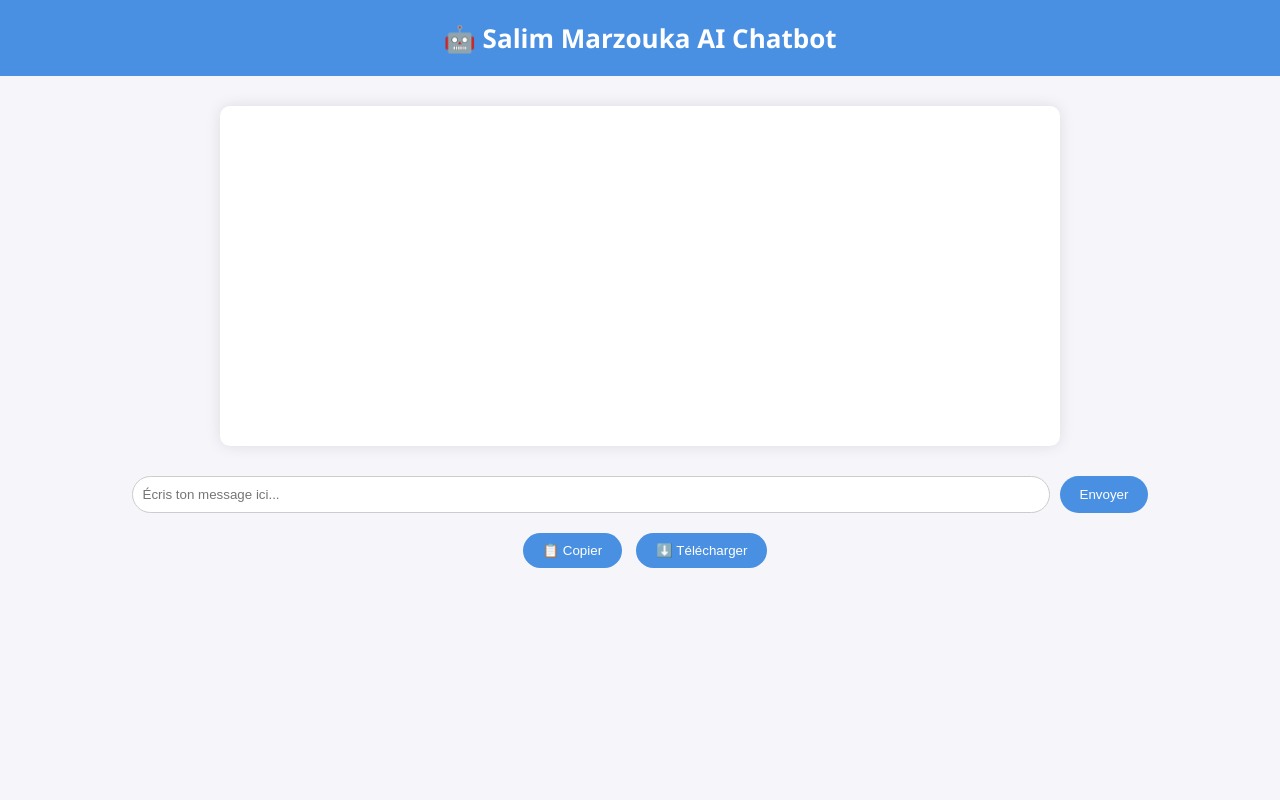
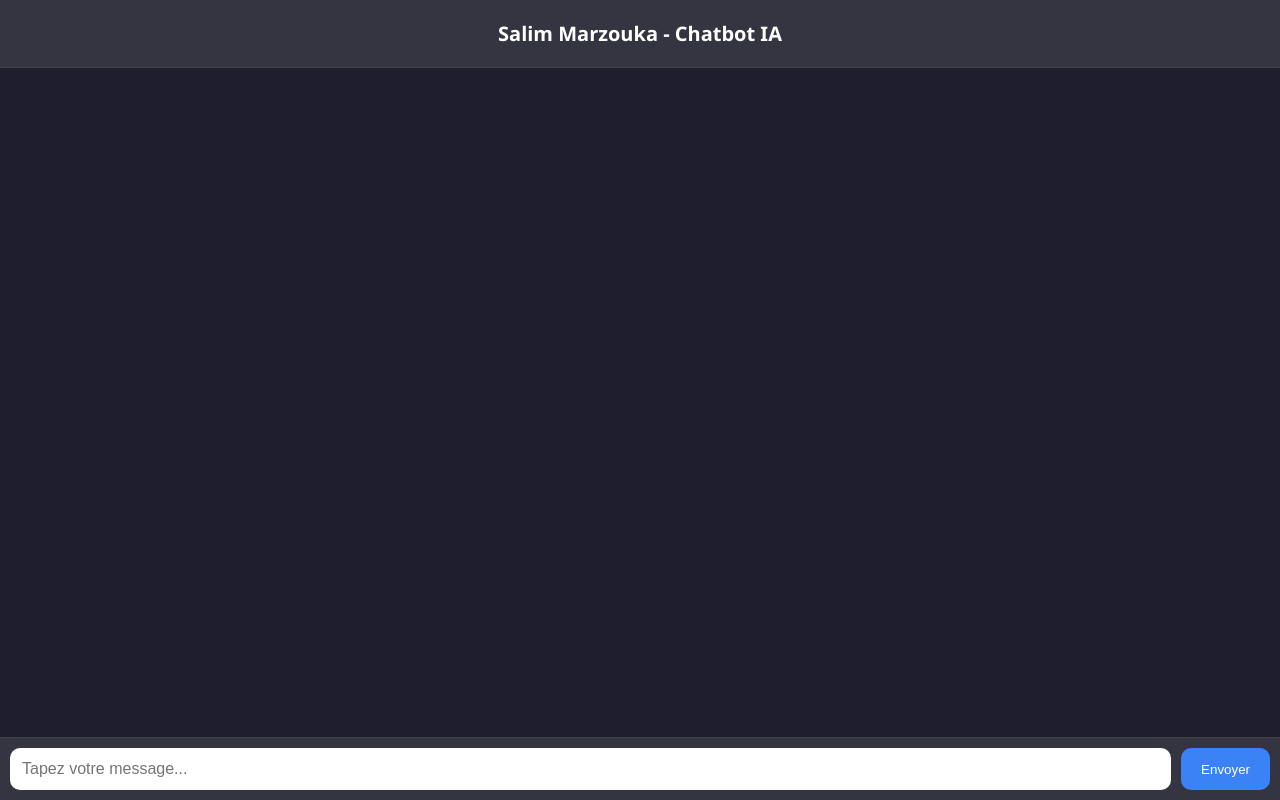
Before and after one commit to marzouka22/chatbot-salim, a Flask app: page / in a window 1280 px wide. Run offline with Flask 3, Linux system fonts and the light colour scheme.

Commit message:
Update index.html

```diff
--- a/templates/index.html
+++ b/templates/index.html
@@ -2,92 +2,91 @@
 <html lang="fr">
 <head>
     <meta charset="UTF-8">
-    <title>Bot Salim Marzouka</title>
+    <title>Chatbot - Salim Marzouka</title>
     <style>
         body {
-            background: #f5f5fa;
-            font-family: 'Segoe UI', sans-serif;
+            margin: 0;
             padding: 0;
-            margin: 0;
+            font-family: "Segoe UI", sans-serif;
+            background-color: #1e1e2f;
+            color: #ffffff;
+            display: flex;
+            flex-direction: column;
+            height: 100vh;
         }
-        h1 {
-            background: #4a90e2;
-            color: white;
+        header {
+            background-color: #343541;
             padding: 20px;
-            margin: 0;
             text-align: center;
-            font-size: 26px;
+            font-size: 20px;
+            font-weight: bold;
+            border-bottom: 1px solid #444;
         }
         #chatbox {
-            max-width: 800px;
-            margin: 30px auto;
-            background: white;
-            border-radius: 10px;
-            box-shadow: 0 0 15px rgba(0,0,0,0.1);
+            flex: 1;
+            overflow-y: auto;
             padding: 20px;
-            min-height: 300px;
         }
         .message {
-            margin-bottom: 10px;
+            margin: 15px 0;
+            display: flex;
         }
         .user {
-            text-align: right;
+            justify-content: flex-end;
         }
         .user .bubble {
-            display: inline-block;
-            background: #d1eaff;
-            color: black;
-            padding: 10px 15px;
-            border-radius: 20px;
+            background-color: #3b82f6;
+            color: #fff;
         }
         .bot {
-            text-align: left;
+            justify-content: flex-start;
         }
         .bot .bubble {
-            display: inline-block;
-            background: #e8e8e8;
-            color: black;
-            padding: 10px 15px;
-            border-radius: 20px;
+            background-color: #2a2b3a;
+            color: #e0e0e0;
+        }
+        .bubble {
+            max-width: 70%;
+            padding: 12px 18px;
+            border-radius: 15px;
+            line-height: 1.5;
         }
         #inputForm {
             display: flex;
-            justify-content: center;
-            margin-top: 20px;
+            padding: 10px;
+            background-color: #343541;
+            border-top: 1px solid #444;
         }
-        input[type="text"] {
-            padding: 10px;
-            width: 70%;
-            border-radius: 20px;
-            border: 1px solid #ccc;
+        #userInput {
+            flex: 1;
+            padding: 12px;
+            border-radius: 10px;
+            border: none;
+            font-size: 16px;
+            margin-right: 10px;
         }
         button {
-            margin-left: 10px;
-            padding: 10px 20px;
-            border-radius: 20px;
-            background: #4a90e2;
+            background-color: #3b82f6;
             color: white;
             border: none;
+            padding: 12px 20px;
+            border-radius: 10px;
+            cursor: pointer;
         }
-        #actions {
-            text-align: center;
-            margin-top: 20px;
+        button:hover {
+            background-color: #2563eb;
         }
     </style>
 </head>
 <body>
-    <h1>🤖 Salim Marzouka AI Chatbot</h1>
+    <header>Salim Marzouka - Chatbot IA</header>
+
     <div id="chatbox"></div>
 
     <form id="inputForm">
-        <input type="text" id="userInput" placeholder="Écris ton message ici..." autocomplete="off">
+        <input type="text" id="userInput" placeholder="Tapez votre message..." autocomplete="off">
         <button type="submit">Envoyer</button>
     </form>
-
-    <div id="actions">
-        <button onclick="copyChat()">📋 Copier</button>
-        <button onclick="downloadChat()">⬇️ Télécharger</button>
-    </div>
 
     <script>
         const chatbox = document.getElementById('chatbox');
@@ -118,29 +117,9 @@
                 body: JSON.stringify({ message: userMessage })
             });
             const data = await response.json();
-            chatbox.lastChild.remove(); // remove loading
+            chatbox.lastChild.remove(); // Remove loading
             addMessage('bot', data.response);
         };
-
-        function copyChat() {
-            const messages = document.querySelectorAll('.bubble');
-            let text = '';
-            messages.forEach(m => text += m.innerText + '\n');
-            navigator.clipboard.writeText(text);
-            alert('La conversation a été copiée !');
-        }
-
-        function downloadChat() {
-            const messages = document.querySelectorAll('.bubble');
-            let text = '';
-            messages.forEach(m => text += m.innerText + '\n');
-            const blob = new Blob([text], { type: 'text/plain' });
-            const url = URL.createObjectURL(blob);
-            const a = document.createElement('a');
-            a.href = url;
-            a.download = 'chatbot_conversation.txt';
-            a.click();
-        }
     </script>
 </body>
 </html>
```
